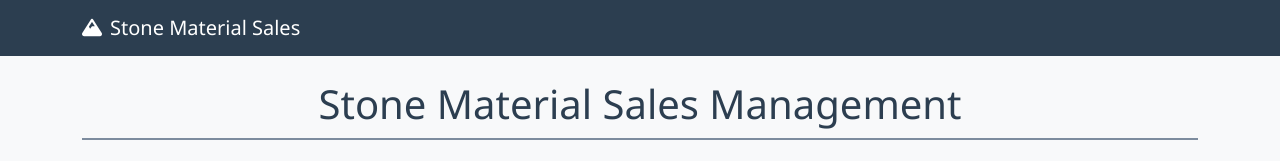
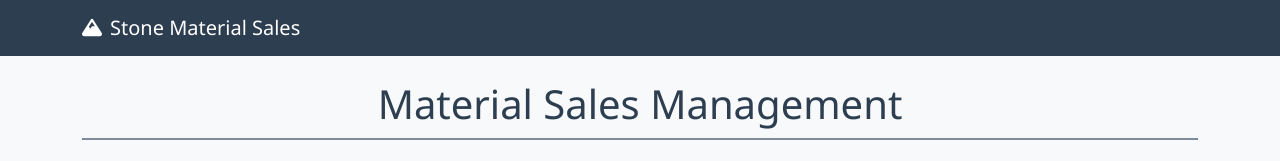
Before and after one commit to sandeep7872/hbfewbvstone, a plain HTML site: page index.html in a window 1280 px wide. Shown: the top 161 px of the page. Drawn offline with nearby package versions, Linux system fonts and the light colour scheme; no server answers.

Commit message:
Update and rename final.html to index.html

```diff
--- a/final.html
+++ b/index.html
@@ -41,7 +41,7 @@
   </nav>
 
   <div class="container mb-5">
-    <h1 class="text-center mb-4 section-title">Stone Material Sales Management</h1>
+    <h1 class="text-center mb-4 section-title"> Material Sales Management</h1>
 
     <!-- Summary Cards -->
     <div class="row mb-4">
```
